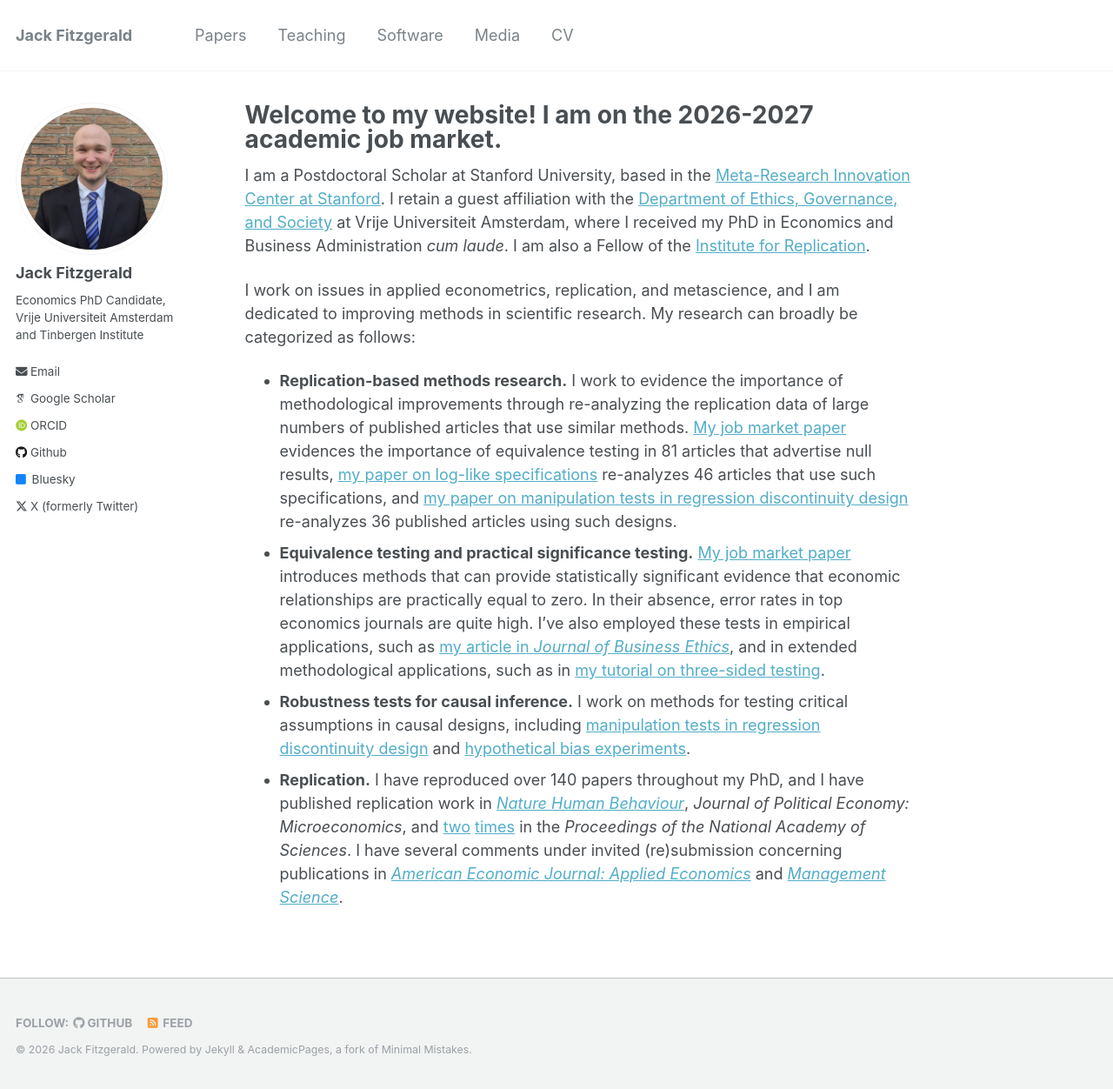
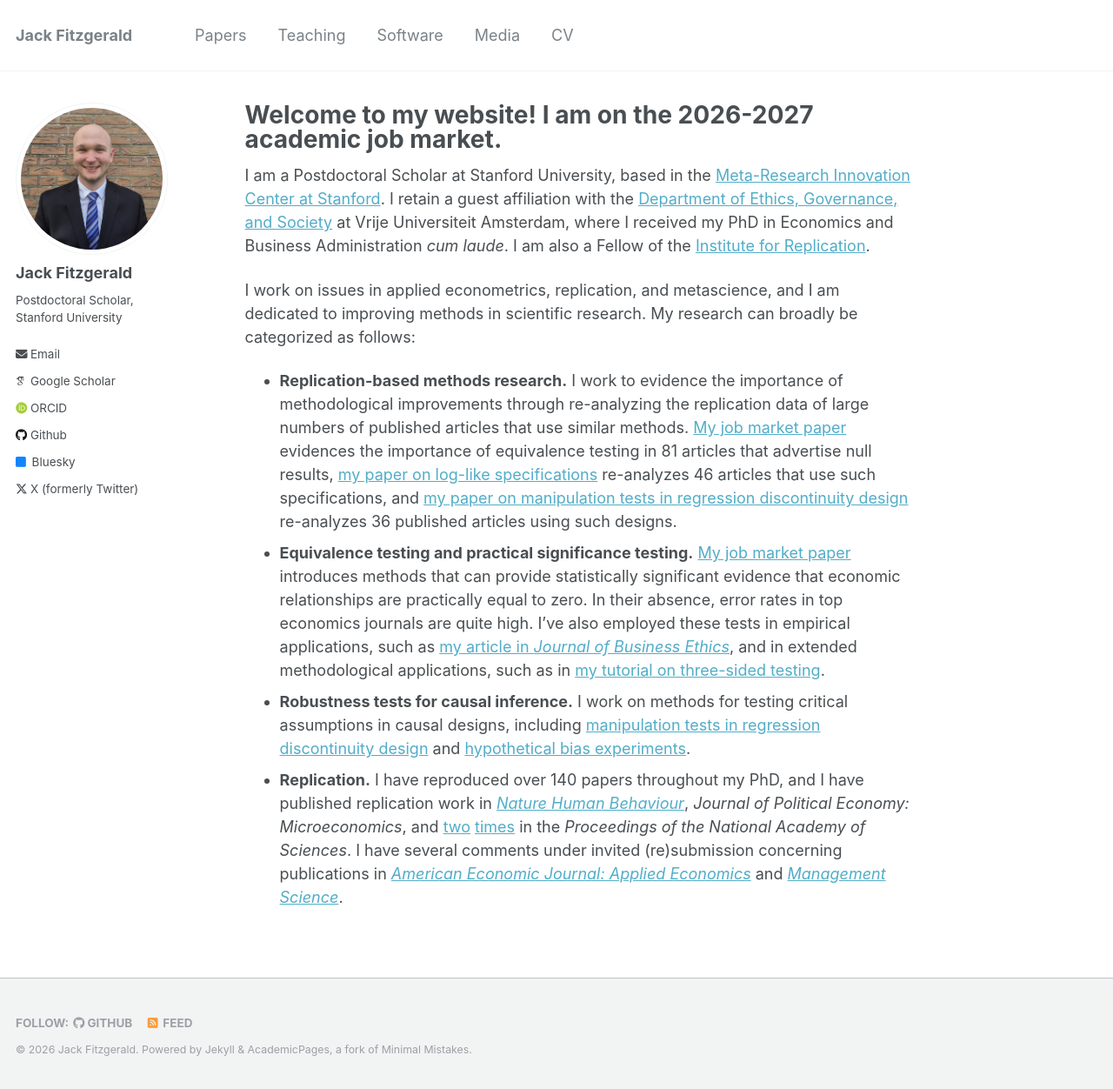
Before and after one commit to jack-fitzgerald/jack-fitzgerald.github.io, a Jekyll site: the page built from _pages/about.md, in a window 1280 px wide and 1252 px high. Shown: the whole window at 87% size. Built offline with Jekyll 4.4.1, drawn with Linux system fonts in a browser that asks for light colours; some web fonts are replaced.

Commit message:
Update _config.yml

```diff
--- a/_config.yml
+++ b/_config.yml
@@ -11,7 +11,7 @@ locale                   : "en-US"
 title                    : "Jack Fitzgerald"
 title_separator          : "-"
 name                     : &name "Jack Fitzgerald"
-description              : &description "Economics & Business Administration PhD Graduate, Vrije Universiteit Amsterdam"
+description              : &description "Postdoctoral Scholar, Stanford University"
 url                      : https://jack-fitzgerald.github.io # the base hostname & protocol for your site e.g. "https://mmistakes.github.io"
 baseurl                  : "" # the subpath of your site, e.g. "/blog"
 repository               : "academicpages/jack-fitzgerald.github.io"
@@ -24,11 +24,11 @@ author:
   avatar           : "pp_photo_far.jpeg"
   name             : "Jack Fitzgerald"
   pronouns         : # example: "she/her"
-  bio              : "Economics PhD Candidate, Vrije Universiteit Amsterdam and Tinbergen Institute"
+  bio              : "Postdoctoral Scholar, Stanford University"
   location         : #
   employer         : #
   uri              : #URL
-  email            : "j.f.fitzgerald@vu.nl"
+  email            : "jackfitzgerald@stanford.edu"
 
   # Academic websites
   arxiv            : # URL - Update with the correct link to your profile
```
